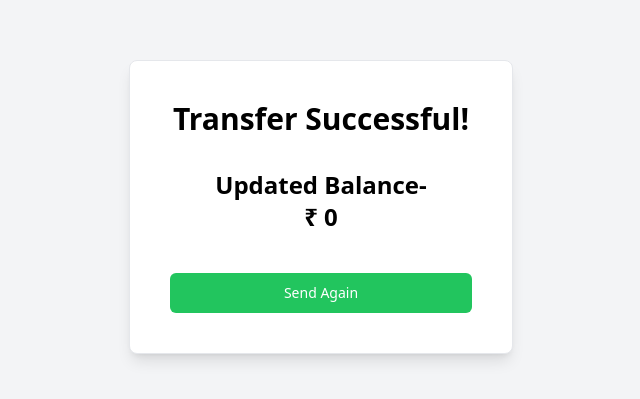
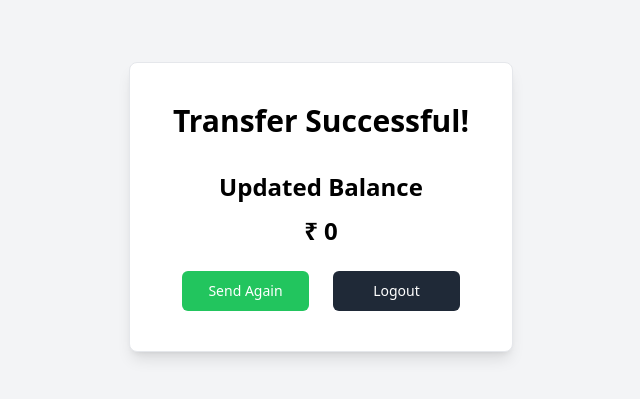
Before and after one commit to vbv-vaibhav/wallet-app-fullstack, a React (Vite) app in the folder frontend/: page /receipt in a window 1280 px wide. Shown: the part 193-592 px from the top of the page, without its empty margins (319-959 px from the left). Built offline with nearby package versions, Linux system fonts and the light colour scheme; no server answers.

Commit message:
added logout button in receipt page

```diff
--- a/frontend/src/pages/Receipt.jsx
+++ b/frontend/src/pages/Receipt.jsx
@@ -22,11 +22,19 @@ const Receipt = () => {
       });
   }, []);
 
-  const handleOnclick = () => {
+  const sendAgain = () => {
     setTimeout(() => {
       navigate("/dashboard");
     }, 1000);
   };
+
+  const logOut = () => {
+    setTimeout(() => {
+      navigate("/signin");
+      localStorage.removeItem("token");
+    }, 1000);
+  };
+
   return (
     <div className="flex justify-center h-screen bg-gray-100">
       <div className="h-full flex flex-col justify-center">
@@ -38,19 +46,26 @@ const Receipt = () => {
           </div>
           <div className="px-6 pb-6">
             <h3 className="text-2xl font-semibold text-center">
-              Updated Balance-
+              Updated Balance
             </h3>
-            <h3 className="text-2xl font-semibold text-center pb-6">
+            <h3 className="text-2xl font-semibold text-center pb-6 mt-3 hover:scale-110 duration-300">
               ₹ {balance}
             </h3>
             <div className="space-y-4">
-              <div className="space-y-2"></div>
-              <button
-                onClick={handleOnclick}
-                className="justify-center rounded-md text-sm font-medium ring-offset-background transition-colors h-10 px-4 py-2 w-full bg-green-500 text-white hover:bg-green-600 duration-300"
-              >
-                Send Again
-              </button>
+              <div className="flex">
+                <button
+                  onClick={sendAgain}
+                  className="justify-center rounded-md text-sm font-medium ring-offset-background transition-colors mx-3 h-10 px-4 py-2 w-full bg-green-500 text-white hover:bg-green-600 duration-300"
+                >
+                  Send Again
+                </button>
+                <button
+                  onClick={logOut}
+                  className="justify-center rounded-md text-sm font-medium ring-offset-background transition-colors mx-3 h-10 px-4 py-2 w-full  text-white bg-gray-800 hover:bg-gray-900 duration-300"
+                >
+                  Logout
+                </button>
+              </div>
             </div>
           </div>
         </div>
```
